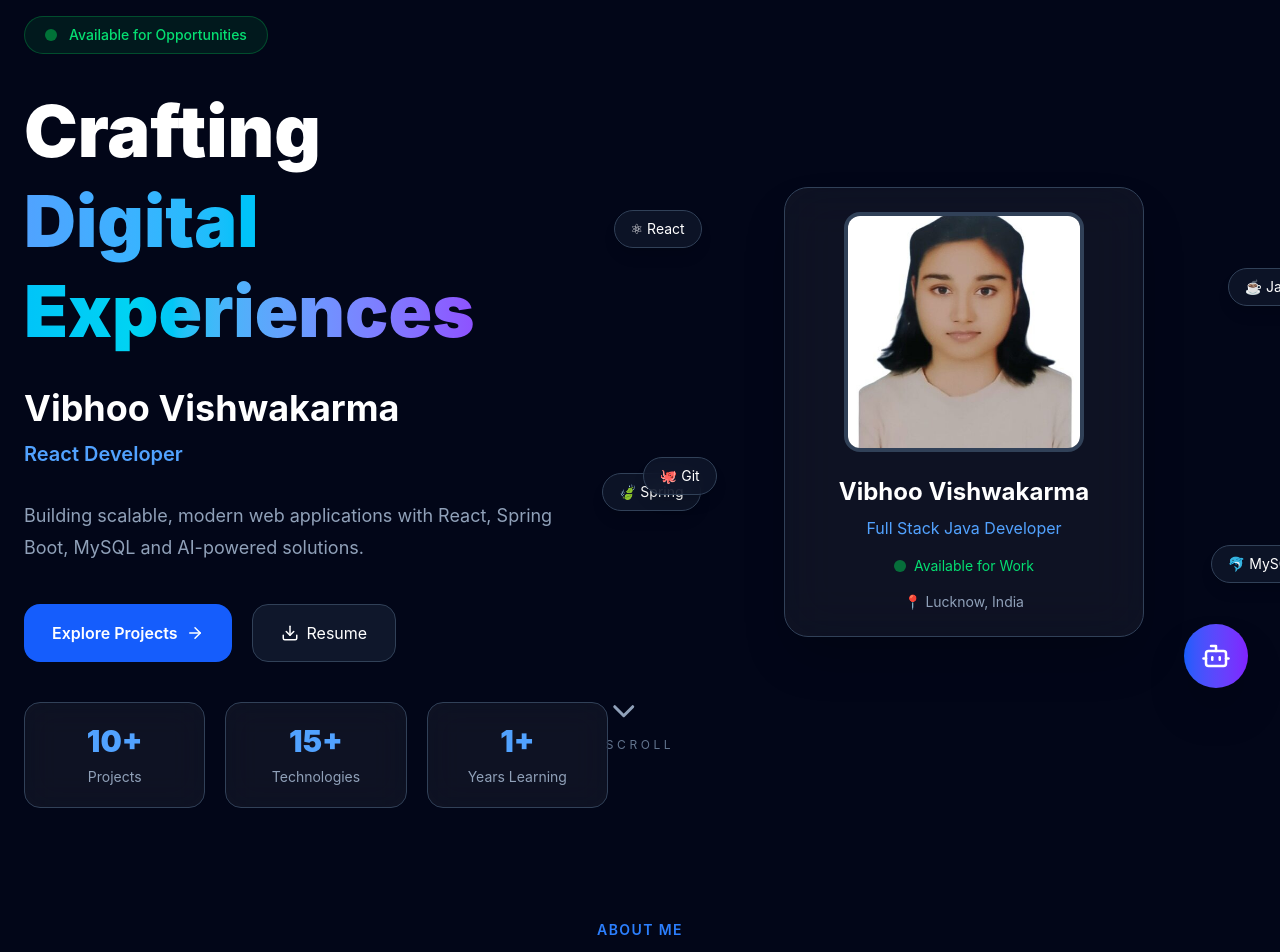
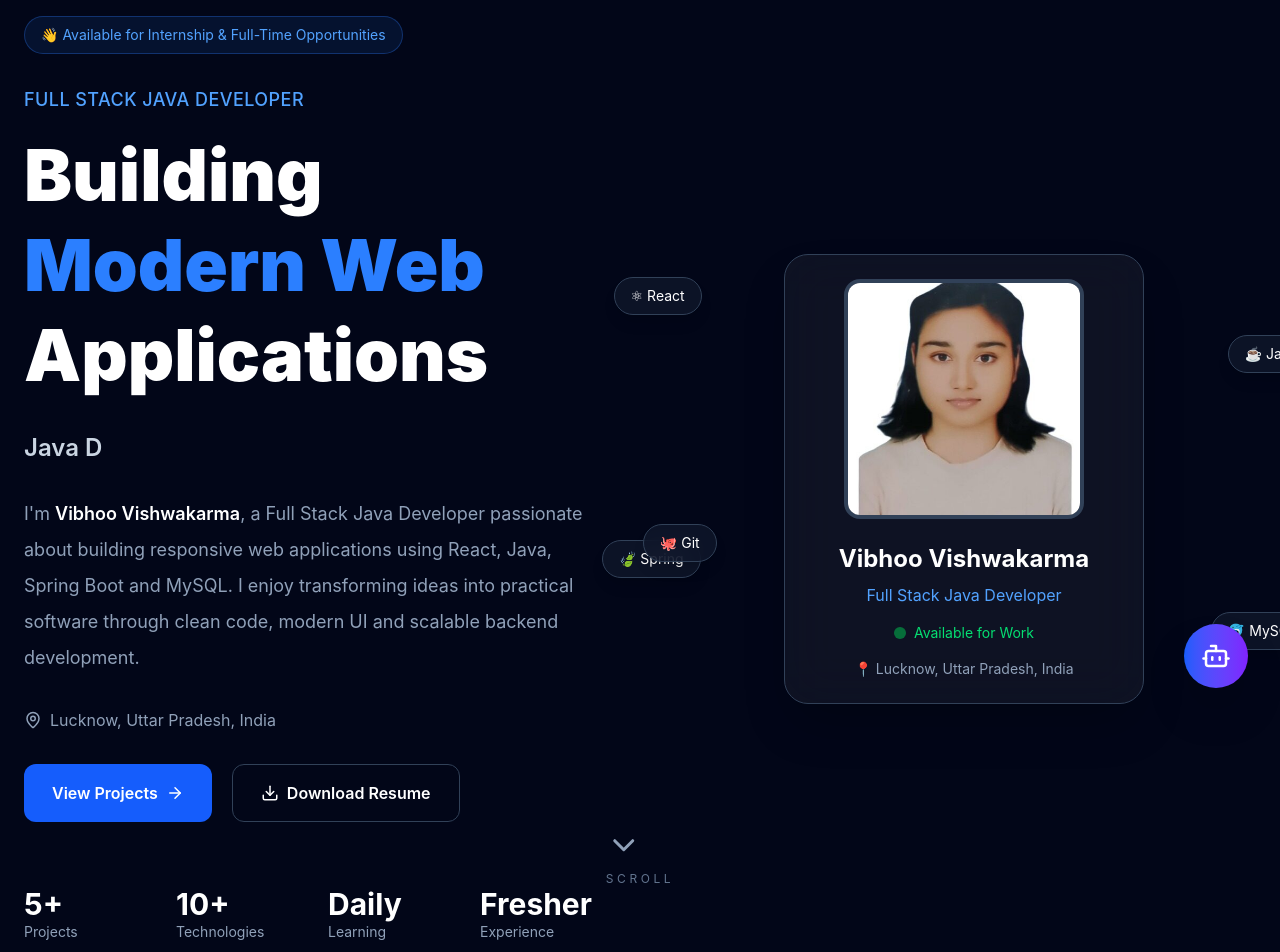
Before and after one commit to VIBHOO12/vibhoo-ai-portfolio, a React (Vite) app: page / in a window 1280 px wide. Shown: the part 80-1032 px from the top of the page. Built offline with nearby package versions, Linux system fonts and the light colour scheme.

Commit message:
Update hero section and about page

```diff
--- a/src/components/home/HeroContent.jsx
+++ b/src/components/home/HeroContent.jsx
@@ -1,58 +1,80 @@
+
 // import profile from "../../data/profile";
-// import { TypeAnimation } from "react-type-animation";
 // import HeroButtons from "./HeroButtons";
 // import HeroStats from "./HeroStats";
+// import { TypeAnimation } from "react-type-animation";
 
 // export default function HeroContent() {
-
 //   const typeSequence = profile.personal.roles.flatMap((role) => [
 //     role,
 //     2000,
 //   ]);
 
 //   return (
-//     <div>
+//     <div className="space-y-8">
 
-//       <span className="rounded-full bg-green-500/10 px-4 py-2 text-green-400">
-//         🟢 Available for Opportunities
-//       </span>
+//       {/* Available Badge */}
 
-//       <h1 className="mt-6 text-6xl font-extrabold leading-tight">
+//       <div className="inline-flex items-center gap-3 rounded-full border border-green-500/30 bg-green-500/10 px-5 py-2">
 
-//         Hi,
+//         <span className="h-3 w-3 rounded-full bg-green-500 animate-pulse"></span>
 
-//         <br />
-
-//         I'm
-
-//         <span className="text-blue-500">
-
-//           {" "}
-//           {profile.personal.firstName}
-
-//           {" "}
-
-//           {profile.personal.lastName}
-
+//         <span className="text-sm font-medium text-green-400">
+//           Available for Opportunities
 //         </span>
 
-//       </h1>
+//       </div>
 
-//       <TypeAnimation
-//         sequence={typeSequence}
-//         speed={40}
-//         repeat={Infinity}
-//         wrapper="h2"
-//         className="mt-6 text-3xl font-semibold text-slate-300"
-//       />
+//       {/* Heading */}
 
-//       <p className="mt-8 max-w-xl text-lg leading-8 text-slate-400">
+//       <div>
 
+//         <h1 className="text-5xl font-black leading-tight text-white sm:text-6xl lg:text-7xl">
+
+//           Crafting
+
+//           <br />
+
+//           <span className="bg-gradient-to-r from-blue-400 via-cyan-400 to-violet-500 bg-clip-text text-transparent">
+
+//             Digital Experiences
+
+//           </span>
+
+//         </h1>
+
+//       </div>
+
+//       {/* Name */}
+
+//       <div>
+
+//         <h2 className="text-3xl font-bold text-white lg:text-4xl">
+//           {profile.personal.firstName} {profile.personal.lastName}
+//         </h2>
+
+//         <div className="mt-3 text-xl font-semibold text-blue-400">
+//           <TypeAnimation
+//             sequence={typeSequence}
+//             wrapper="span"
+//             speed={50}
+//             repeat={Infinity}
+//           />
+//         </div>
+
+//       </div>
+
+//       {/* Description */}
+
+//       <p className="max-w-xl text-lg leading-8 text-slate-400">
 //         {profile.personal.tagline}
-
 //       </p>
 
+//       {/* Buttons */}
+
 //       <HeroButtons />
+
+//       {/* Stats */}
 
 //       <HeroStats />
 
@@ -60,106 +82,19 @@
 //   );
 // }
 
-// import profile from "../../data/profile";
-// import HeroButtons from "./HeroButtons";
-// import HeroStats from "./HeroStats";
-// import { TypeAnimation } from "react-type-animation";
-
-// export default function HeroContent() {
-
-//   const roles = profile.personal.roles.flatMap(role => [
-//     role,
-//     2000,
-//   ]);
-
-//   return (
-
-//     <div>
-
-//       <span className="rounded-full bg-blue-500/10 px-5 py-2 text-blue-400">
-
-//         👋 Hello There
-
-//       </span>
-
-//       <h1 className="mt-8 text-6xl lg:text-8xl font-black leading-none">
-
-//         Crafting
-
-//         <br/>
-
-//         <span className="text-blue-500">
-
-//           Digital
-
-//         </span>
-
-//         <br/>
-
-//         Experiences
-
-//       </h1>
-
-//       <h2 className="mt-8 text-3xl font-bold">
-
-//         {profile.personal.firstName}
-
-//         {" "}
-
-//         {profile.personal.lastName}
-
-//       </h2>
-
-//       <TypeAnimation
-
-//         sequence={roles}
-
-//         speed={40}
-
-//         repeat={Infinity}
-
-//         className="mt-5 block text-xl text-blue-400"
-
-//       />
-
-//       <p className="mt-8 max-w-xl leading-8 text-slate-400">
-
-//         {profile.personal.tagline}
-
-//       </p>
-
-//       <HeroButtons />
-
-//       <HeroStats />
-
-//     </div>
-
-//   );
-// }
-
+import { TypeAnimation } from "react-type-animation";
+import { ArrowRight, Download, MapPin } from "lucide-react";
 import profile from "../../data/profile";
-import HeroButtons from "./HeroButtons";
-import HeroStats from "./HeroStats";
-import { TypeAnimation } from "react-type-animation";
 
 export default function HeroContent() {
-  const typeSequence = profile.personal.roles.flatMap((role) => [
-    role,
-    2000,
-  ]);
-
   return (
     <div className="space-y-8">
 
-      {/* Available Badge */}
+      {/* Small Label */}
 
-      <div className="inline-flex items-center gap-3 rounded-full border border-green-500/30 bg-green-500/10 px-5 py-2">
+      <div className="inline-flex items-center rounded-full border border-blue-500/30 bg-blue-500/10 px-4 py-2 text-sm text-blue-400">
 
-        <span className="h-3 w-3 rounded-full bg-green-500 animate-pulse"></span>
-
-        <span className="text-sm font-medium text-green-400">
-          Available for Opportunities
-        </span>
+        👋 Available for Internship & Full-Time Opportunities
 
       </div>
 
@@ -167,54 +102,180 @@ export default function HeroContent() {
 
       <div>
 
-        <h1 className="text-5xl font-black leading-tight text-white sm:text-6xl lg:text-7xl">
+        <p className="mb-4 text-lg font-medium tracking-wide text-blue-400">
 
-          Crafting
+          FULL STACK JAVA DEVELOPER
 
-          <br />
+        </p>
 
-          <span className="bg-gradient-to-r from-blue-400 via-cyan-400 to-violet-500 bg-clip-text text-transparent">
+        <h1 className="text-5xl font-black leading-tight text-white md:text-7xl">
 
-            Digital Experiences
+          Building
+
+          <span className="block text-blue-500">
+
+            Modern Web
 
           </span>
+
+          Applications
 
         </h1>
 
       </div>
 
-      {/* Name */}
+      {/* Dynamic Role */}
 
-      <div>
+      <div className="text-2xl font-semibold text-slate-300">
 
-        <h2 className="text-3xl font-bold text-white lg:text-4xl">
-          {profile.personal.firstName} {profile.personal.lastName}
-        </h2>
-
-        <div className="mt-3 text-xl font-semibold text-blue-400">
-          <TypeAnimation
-            sequence={typeSequence}
-            wrapper="span"
-            speed={50}
-            repeat={Infinity}
-          />
-        </div>
+        <TypeAnimation
+          sequence={[
+            "React Developer",
+            2000,
+            "Java Developer",
+            2000,
+            "Spring Boot Developer",
+            2000,
+            "Frontend Enthusiast",
+            2000,
+          ]}
+          wrapper="span"
+          speed={45}
+          repeat={Infinity}
+        />
 
       </div>
 
       {/* Description */}
 
-      <p className="max-w-xl text-lg leading-8 text-slate-400">
-        {profile.personal.tagline}
+      <p className="max-w-2xl text-lg leading-9 text-slate-400">
+
+        I'm{" "}
+
+        <span className="font-semibold text-white">
+
+          {profile.personal.fullName}
+
+        </span>
+
+        , a Full Stack Java Developer passionate about building
+        responsive web applications using React, Java,
+        Spring Boot and MySQL.
+
+        I enjoy transforming ideas into practical software
+        through clean code, modern UI and scalable backend
+        development.
+
       </p>
+
+      {/* Location */}
+
+      <div className="flex items-center gap-2 text-slate-400">
+
+        <MapPin size={18} />
+
+        <span>{profile.personal.location}</span>
+
+      </div>
 
       {/* Buttons */}
 
-      <HeroButtons />
+      <div className="flex flex-wrap gap-5">
+
+        <a
+          href="#projects"
+          className="inline-flex items-center gap-2 rounded-xl bg-blue-600 px-7 py-4 font-semibold transition hover:bg-blue-700"
+        >
+
+          View Projects
+
+          <ArrowRight size={18} />
+
+        </a>
+
+        <a
+          href={profile.resume.file}
+          download
+          className="inline-flex items-center gap-2 rounded-xl border border-slate-700 px-7 py-4 font-semibold transition hover:border-blue-500"
+        >
+
+          <Download size={18} />
+
+          Download Resume
+
+        </a>
+
+      </div>
 
       {/* Stats */}
 
-      <HeroStats />
+      <div className="grid max-w-xl grid-cols-2 gap-8 pt-8 md:grid-cols-4">
+
+        <div>
+
+          <h2 className="text-3xl font-bold text-white">
+
+            {profile.stats.projects}
+
+          </h2>
+
+          <p className="text-sm text-slate-400">
+
+            Projects
+
+          </p>
+
+        </div>
+
+        <div>
+
+          <h2 className="text-3xl font-bold text-white">
+
+            {profile.stats.technologies}
+
+          </h2>
+
+          <p className="text-sm text-slate-400">
+
+            Technologies
+
+          </p>
+
+        </div>
+
+        <div>
+
+          <h2 className="text-3xl font-bold text-white">
+
+            {profile.stats.learning}
+
+          </h2>
+
+          <p className="text-sm text-slate-400">
+
+            Learning
+
+          </p>
+
+        </div>
+
+        <div>
+
+          <h2 className="text-3xl font-bold text-white">
+
+            {profile.stats.experience}
+
+          </h2>
+
+          <p className="text-sm text-slate-400">
+
+            Experience
+
+          </p>
+
+        </div>
+
+      </div>
 
     </div>
   );
--- a/src/data/profile.js
+++ b/src/data/profile.js
@@ -3,27 +3,88 @@ const profile = {
     firstName: "Vibhoo",
     lastName: "Vishwakarma",
 
-    roles: [
-      "Full Stack Java Developer",
-      "React Developer",
-      "Spring Boot Developer",
-      "AI Enthusiast",
-    ],
+    fullName: "Vibhoo Vishwakarma",
+
+    role: "Full Stack Java Developer",
 
     tagline:
-      "Building scalable, modern web applications with React, Spring Boot, MySQL and AI-powered solutions.",
+      "Building responsive web applications using React, Java and Spring Boot.",
 
-    location: "Lucknow, India",
+    location: "Lucknow, Uttar Pradesh, India",
 
-    email: "vibhoovishwakarma@gmail.com",
+    email: "your@email.com",
+
+    phone: "+91 XXXXX XXXXX",
 
     available: true,
   },
 
+  about: {
+    title: "Building Real-World Software",
+
+    description: [
+      "I'm a Full Stack Java Developer.I had completed B.Tech in Information Technology. I enjoy building responsive, user-friendly and scalable web applications.",
+
+      "Through projects like Medicose, Stitchify and this AI-powered portfolio, I have gained practical experience in frontend development, backend architecture, REST APIs and database integration.",
+
+      "My goal is to continuously improve my software development skills while contributing to meaningful real-world projects.",
+    ],
+  },
+
+  stats: {
+    projects: "5+",
+    technologies: "10+",
+    learning: "Daily",
+    experience: "Fresher",
+  },
+
+  technologies: [
+    "React",
+    "Java",
+    "Spring Boot",
+    "JavaScript",
+    "MySQL",
+    "Git",
+    "GitHub",
+    "Tailwind CSS",
+    "REST API",
+    "HTML5",
+    "CSS3",
+  ],
+
+  goals: [
+    "Build scalable applications",
+    "Write clean maintainable code",
+    "Learn modern technologies",
+    "Contribute to impactful software",
+  ],
+
+  availability: {
+    internship: true,
+    fullTime: true,
+    freelance: false,
+    relocate: true,
+  },
+
   social: {
-    github: "https://github.com/VIBHOO12",
+    github: "",
+
     linkedin: "",
+
+    portfolio: "",
+
     leetcode: "",
+  },
+
+  resume: {
+    file: "/Vibhoo_Vishwakarma_resume_pdf.pdf",
+  },
+
+  chatbot: {
+    name: "Vibhoo AI",
+
+    welcome:
+      "Hi 👋 I'm Vibhoo AI. Ask me anything about Vibhoo, his projects, skills, education or resume.",
   },
 };
 
```
Also changed, not shown: src/components/home/Hero.jsx (+0 -57 lines), src/components/home/HeroImage.jsx (+0 -26 lines), src/sections/About.jsx (+0 -133 lines).
